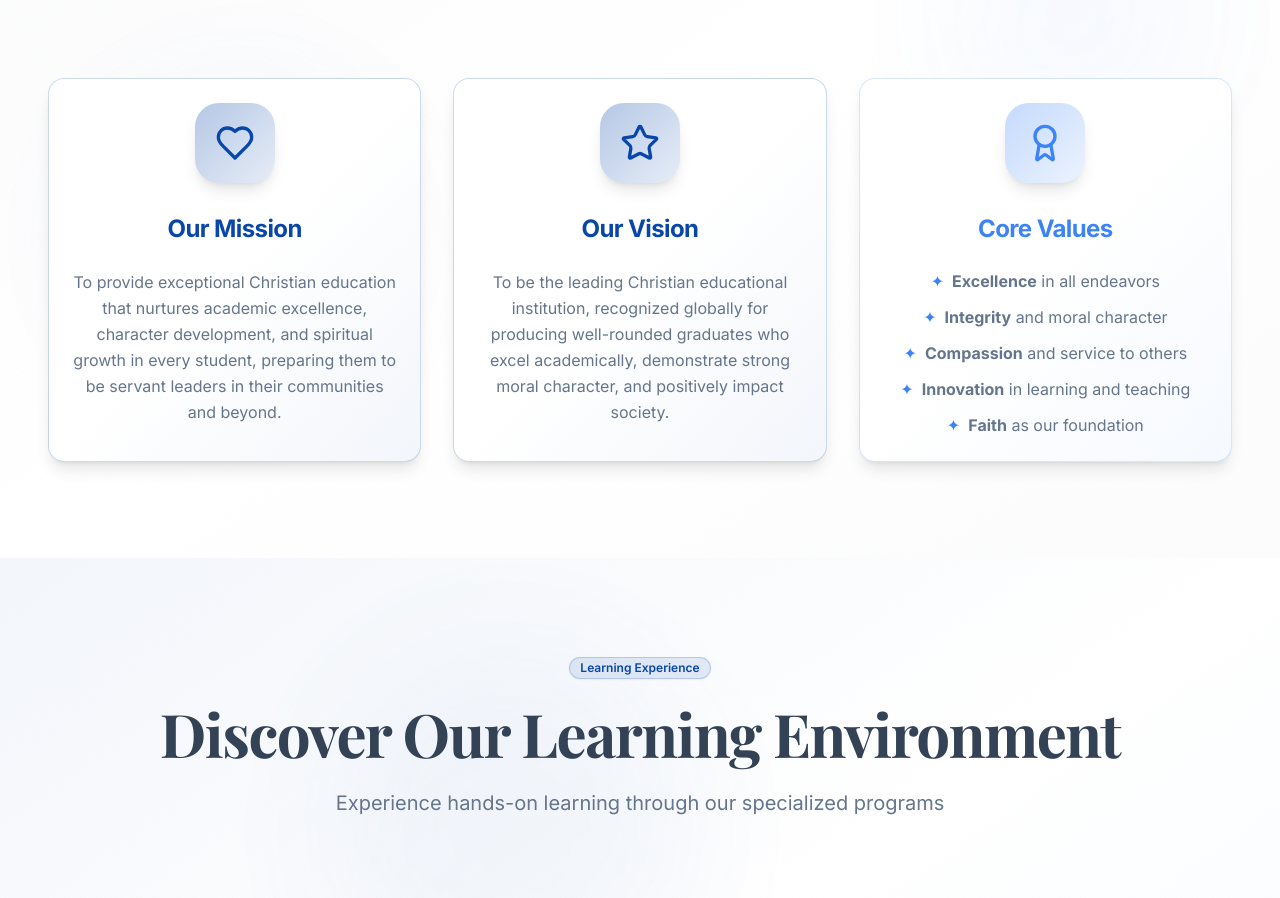
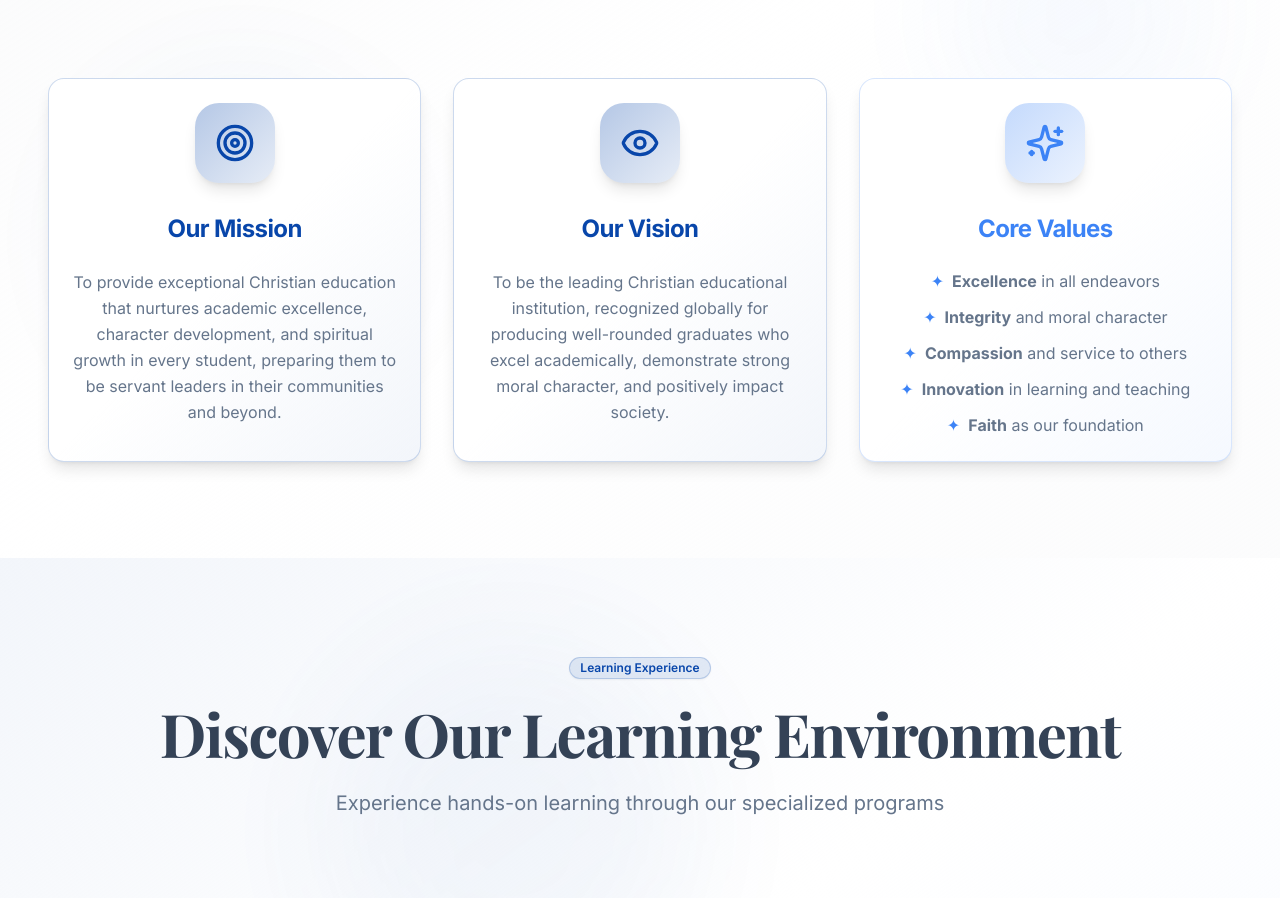
Before and after one commit to jerryplus40/kingskids-gateway-portal-51, a React (Vite) app: page / in a window 1280 px wide. Shown: the part 3080-3978 px from the top of the page. Built offline with nearby package versions, Linux system fonts and the light colour scheme; no server answers.

Commit message:
Add icons to sections

```diff
--- a/src/pages/Index.tsx
+++ b/src/pages/Index.tsx
@@ -20,7 +20,10 @@ import {
   Award,
   Menu,
   X,
-  ChevronDown
+  ChevronDown,
+  Target,
+  Eye,
+  Sparkles
 } from "lucide-react";
 import { DropdownMenu, DropdownMenuContent, DropdownMenuItem, DropdownMenuLabel, DropdownMenuSeparator, DropdownMenuSub, DropdownMenuSubContent, DropdownMenuSubTrigger, DropdownMenuTrigger } from "@/components/ui/dropdown-menu";
 import Navigation from "@/components/Navigation";
@@ -613,7 +616,7 @@ const Index = () => {
               <div className="absolute inset-0 bg-gradient-to-br from-primary/0 via-primary/0 to-primary/5 opacity-0 group-hover:opacity-100 transition-opacity duration-500" />
               <CardHeader className="text-center relative z-10">
                 <div className="w-20 h-20 bg-gradient-to-br from-primary/30 to-primary/10 rounded-3xl flex items-center justify-center mb-6 mx-auto group-hover:scale-110 group-hover:rotate-6 transition-all duration-500 shadow-lg">
-                  <Heart className="h-10 w-10 text-primary" />
+                  <Target className="h-10 w-10 text-primary" />
                 </div>
                 <CardTitle className="text-primary text-2xl font-bold mb-4">Our Mission</CardTitle>
               </CardHeader>
@@ -629,7 +632,7 @@ const Index = () => {
               <div className="absolute inset-0 bg-gradient-to-br from-school-blue/0 via-school-blue/0 to-school-blue/5 opacity-0 group-hover:opacity-100 transition-opacity duration-500" />
               <CardHeader className="text-center relative z-10">
                 <div className="w-20 h-20 bg-gradient-to-br from-school-blue/30 to-school-blue/10 rounded-3xl flex items-center justify-center mb-6 mx-auto group-hover:scale-110 group-hover:rotate-6 transition-all duration-500 shadow-lg">
-                  <Star className="h-10 w-10 text-school-blue" />
+                  <Eye className="h-10 w-10 text-school-blue" />
                 </div>
                 <CardTitle className="text-school-blue text-2xl font-bold mb-4">Our Vision</CardTitle>
               </CardHeader>
@@ -645,7 +648,7 @@ const Index = () => {
               <div className="absolute inset-0 bg-gradient-to-br from-accent/0 via-accent/0 to-accent/5 opacity-0 group-hover:opacity-100 transition-opacity duration-500" />
               <CardHeader className="text-center relative z-10">
                 <div className="w-20 h-20 bg-gradient-to-br from-accent/30 to-accent/10 rounded-3xl flex items-center justify-center mb-6 mx-auto group-hover:scale-110 group-hover:rotate-6 transition-all duration-500 shadow-lg">
-                  <Award className="h-10 w-10 text-accent" />
+                  <Sparkles className="h-10 w-10 text-accent" />
                 </div>
                 <CardTitle className="text-accent text-2xl font-bold mb-4">Core Values</CardTitle>
               </CardHeader>
```
